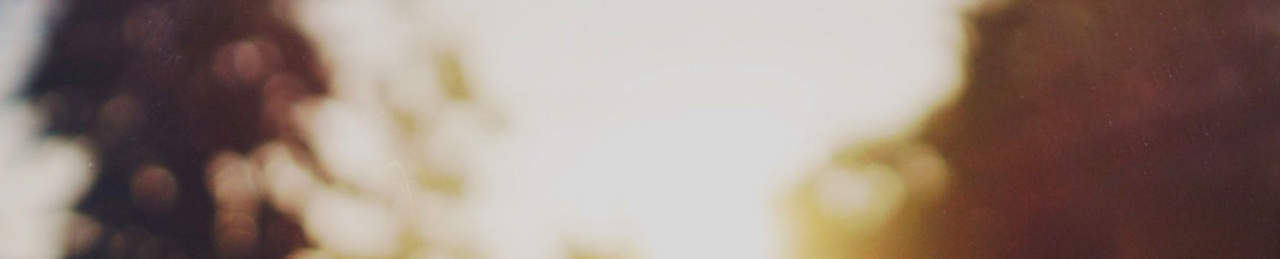
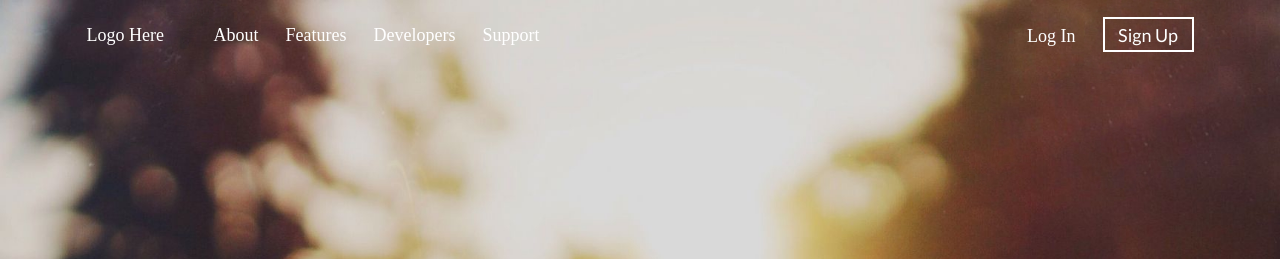
Before and after one commit to koerino/random-collection, a website: page public/collection/classic/index.html in a window 1280 px wide. Shown: the top 259 px of the page. Drawn offline with Linux system fonts and the light colour scheme; a web font is replaced by a local one.

Commit message:
add header

```diff
--- a/public/collection/classic/index.html
+++ b/public/collection/classic/index.html
@@ -14,6 +14,19 @@
 
     <body>
         <header>
+            <div id='left'>
+                <span>Logo Here</span>
+                <ul>
+                    <li>About</li>
+                    <li>Features</li>
+                    <li>Developers</li>
+                    <li>Support</li>
+                </ul>
+            </div>
+            <div id='right'>
+                <span id='login'>Log In</span>
+                <span id='signup'>Sign Up</span>
+            </div>
         </header>
         <div id='banner'>
             <h1>Lorem Ipsum</h1>
--- a/public/collection/classic/style/basics/_mixins.scss
+++ b/public/collection/classic/style/basics/_mixins.scss
@@ -45,9 +45,9 @@
 }
 
 //links in footer hover effect
-@mixin hover {
+@mixin hover($colour: rgba($pure-white, 0.85)) {
     &:hover {
         cursor: pointer;
-        color: $dark-grey;
+        color: $colour;
     }
 }
--- a/public/collection/classic/style/components/_footer.scss
+++ b/public/collection/classic/style/components/_footer.scss
@@ -1,14 +1,14 @@
 #footer-container {
-    padding-top: 3em;
     color: $pure-grey;
     background-color: $milk-white;
     @include font(16px, 400, 'Lato');
     @include center;
     .col-xs-4, .col-xs-12 {
-        margin-bottom: 2em;
+        margin: 2.5em auto;
         @include center(column);
         @include responsive(sm) {
             text-align: center;
+            margin-bottom: 0;
         }
     }
     .fixed-width {
@@ -24,7 +24,7 @@
     a {
         color: inherit;
         text-decoration: none;
-        @include hover;
+        @include hover($dark-grey);
     }
     #larger {
         font-size: 18px;
@@ -44,7 +44,7 @@
         i {
             font-size: 24px;
             margin: 0.75em 0.75em 0.75em 0;
-            @include hover;
+            @include hover($dark-grey);
         }
         span {
             display: inline-block;
--- a/public/collection/classic/style/components/_header.scss
+++ b/public/collection/classic/style/components/_header.scss
@@ -1,4 +1,30 @@
 header {
+    width: 100%;
     position: absolute;
-    top: 0;
+    div {
+        @include font(18px);
+        color: $pure-white;
+        position: inherit;
+        top: 1.25em;
+    }
+    #left {
+        left: 5%;
+        * {
+            display: inline-block;
+            margin-left: 1.25em;
+        }
+    }
+    #right {
+        right: 5%;
+        * {
+            margin-right: 1.25em;
+        }
+    }
+    #login, li {
+        @include hover;
+    }
+    #signup {
+        @include button-like;
+        padding: 0.25em 0.75em;
+    }
 }
```
Also changed, not shown: public/collection/classic/style/main.min.css.
